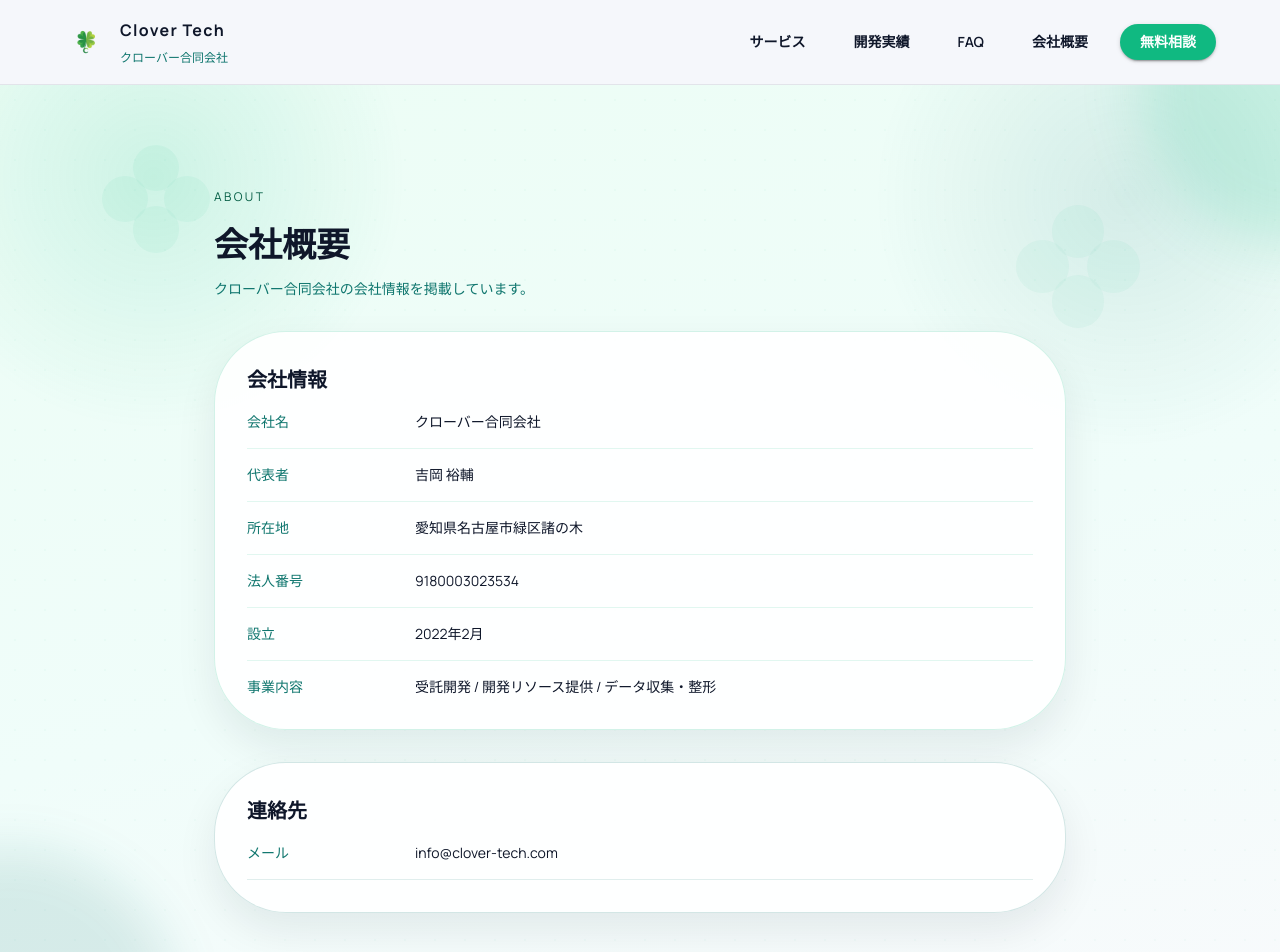
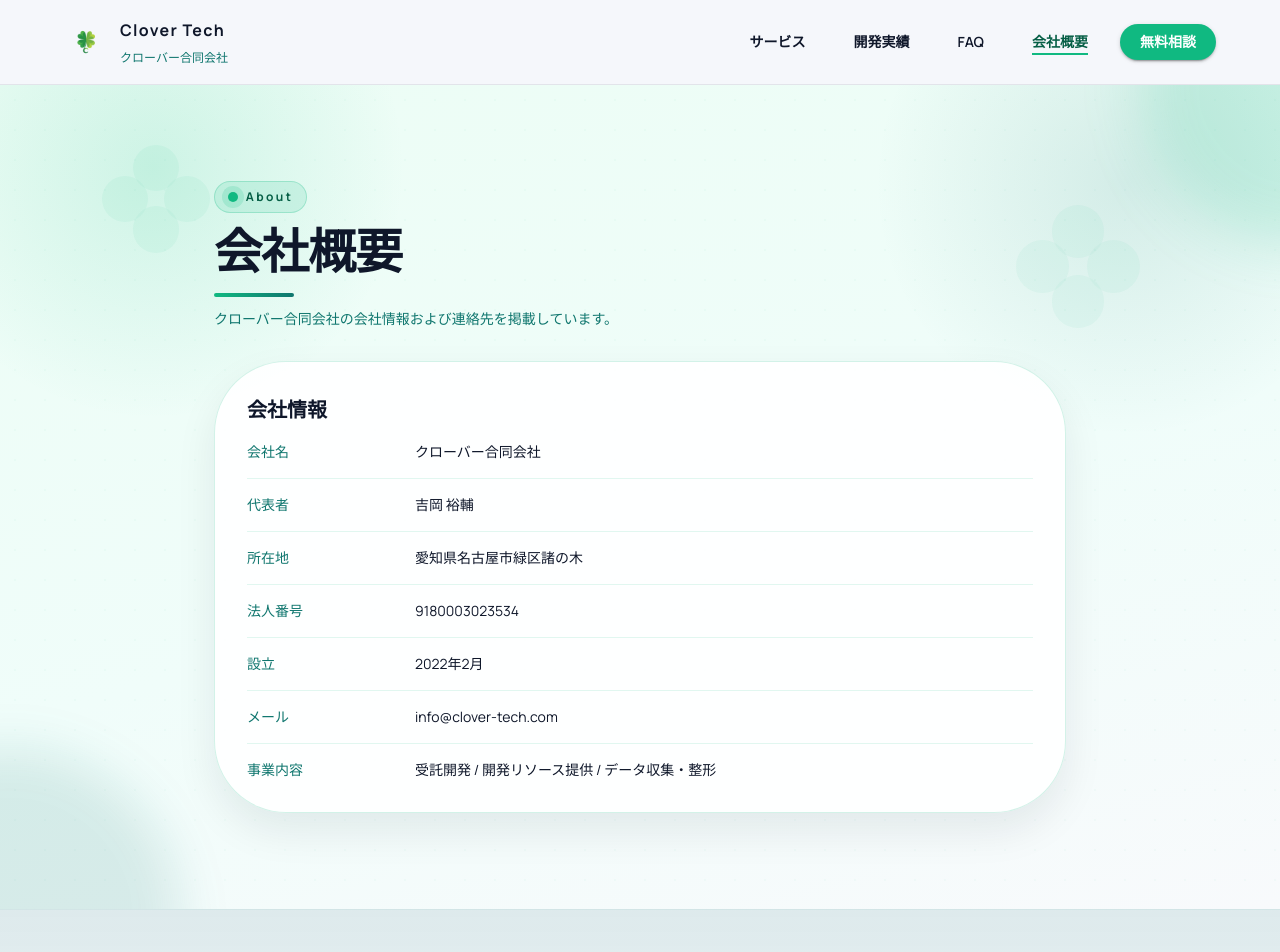
Before and after one commit to yy-yoshioka/clover-tech-web, a Next.js app: page /about in a window 1280 px wide. Shown: the top 952 px of the page. Built offline with nearby package versions, Linux system fonts and the light colour scheme.

Commit message:
Add section heading component and active header state

```diff
--- a/app/about/page.tsx
+++ b/app/about/page.tsx
@@ -2,12 +2,14 @@ import { Box, Container, Stack, Typography } from "@mui/material";
 import { alpha } from "@mui/material/styles";
 
 import CloverBackdrop from "@/src/components/backgrounds/CloverBackdrop";
+import SectionHeading from "@/src/components/SectionHeading";
 import { companyContact, companyProfile } from "@/src/data/company";
 import { brandColors } from "@/src/theme/colors";
 
 const companyServices = [
   { label: "事業内容", value: "受託開発 / 開発リソース提供 / データ収集・整形" },
 ];
+const companyDetails = [...companyProfile, ...companyContact, ...companyServices];
 
 export default function AboutPage() {
   return (
@@ -15,20 +17,11 @@ export default function AboutPage() {
       <CloverBackdrop variant="section" />
       <Container maxWidth="md" sx={{ position: "relative", zIndex: 2 }}>
         <Stack spacing={4}>
-          <Stack spacing={1.5} sx={{ textAlign: { xs: "center", md: "left" } }}>
-            <Typography
-              variant="overline"
-              sx={{ color: brandColors.tertiary, letterSpacing: "0.2em" }}
-            >
-              About
-            </Typography>
-            <Typography variant="h4" sx={{ color: "text.primary" }}>
-              会社概要
-            </Typography>
-            <Typography variant="body2" sx={{ color: brandColors.secondary, maxWidth: 720 }}>
-              クローバー合同会社の会社情報を掲載しています。
-            </Typography>
-          </Stack>
+          <SectionHeading
+            eyebrow="About"
+            title="会社概要"
+            subtitle="クローバー合同会社の会社情報および連絡先を掲載しています。"
+          />
 
           <Box
             sx={{
@@ -44,69 +37,18 @@ export default function AboutPage() {
                   会社情報
                 </Typography>
                 <Stack spacing={2}>
-                {companyProfile.map((item) => (
+                  {companyDetails.map((item, index) => (
                     <Box
                       key={item.label}
                       sx={{
                         display: "grid",
                         gridTemplateColumns: { xs: "1fr", sm: "160px 1fr" },
                         gap: 1,
-                      borderBottom: `1px solid ${alpha(brandColors.primary, 0.12)}`,
-                      pb: 2,
-                    }}
-                  >
-                    <Typography variant="body2" sx={{ color: brandColors.secondary }}>
-                      {item.label}
-                    </Typography>
-                    <Typography variant="body2" sx={{ color: "text.primary" }}>
-                      {item.value}
-                    </Typography>
-                  </Box>
-                ))}
-                {companyServices.map((item) => (
-                  <Box
-                    key={item.label}
-                    sx={{
-                      display: "grid",
-                      gridTemplateColumns: { xs: "1fr", sm: "160px 1fr" },
-                      gap: 1,
-                    }}
-                  >
-                    <Typography variant="body2" sx={{ color: brandColors.secondary }}>
-                      {item.label}
-                    </Typography>
-                    <Typography variant="body2" sx={{ color: "text.primary" }}>
-                      {item.value}
-                    </Typography>
-                  </Box>
-                ))}
-              </Stack>
-            </Stack>
-          </Box>
-
-          <Box
-            sx={{
-              borderRadius: 4,
-              border: `1px solid ${alpha(brandColors.secondary, 0.18)}`,
-              bgcolor: "rgba(255,255,255,0.9)",
-              p: { xs: 3, md: 4 },
-              boxShadow: "0 18px 40px rgba(15, 23, 42, 0.08)",
-            }}
-          >
-            <Stack spacing={2}>
-              <Typography variant="h6" sx={{ color: "text.primary" }}>
-                連絡先
-              </Typography>
-              <Stack spacing={2}>
-                {companyContact.map((item) => (
-                  <Box
-                    key={item.label}
-                    sx={{
-                      display: "grid",
-                      gridTemplateColumns: { xs: "1fr", sm: "160px 1fr" },
-                      gap: 1,
-                      borderBottom: `1px solid ${alpha(brandColors.secondary, 0.12)}`,
-                      pb: 2,
+                        borderBottom:
+                          index === companyDetails.length - 1
+                            ? "none"
+                            : `1px solid ${alpha(brandColors.primary, 0.12)}`,
+                        pb: index === companyDetails.length - 1 ? 0 : 2,
                       }}
                     >
                       <Typography variant="body2" sx={{ color: brandColors.secondary }}>
--- a/src/components/Header.tsx
+++ b/src/components/Header.tsx
@@ -1,4 +1,9 @@
+"use client";
+
 import { Box, Button, Container, Stack, Typography } from "@mui/material";
+import { usePathname } from "next/navigation";
+
+import { brandColors } from "@/src/theme/colors";
 
 import AppLink from "@/src/components/AppLink";
 
@@ -10,6 +15,16 @@ const navItems = [
 ];
 
 export default function Header() {
+  const pathname = usePathname();
+  const isActive = (href: string) => {
+    const basePath = href.split("#")[0];
+    if (!basePath || basePath === "/") {
+      return false;
+    }
+
+    return pathname === basePath || pathname.startsWith(`${basePath}/`);
+  };
+
   return (
     <Box
       component="header"
@@ -49,11 +64,26 @@ export default function Header() {
           </AppLink>
           <Stack direction="row" alignItems="center" spacing={1.5}>
             <Stack direction="row" spacing={1} sx={{ display: { xs: "none", md: "flex" } }}>
-              {navItems.map((item) => (
-                <Button key={item.label} color="inherit" href={item.href}>
+              {navItems.map((item) => {
+                const active = isActive(item.href);
+
+                return (
+                  <Button
+                    key={item.label}
+                    color="inherit"
+                    href={item.href}
+                    sx={{
+                      textDecoration: active ? "underline" : "none",
+                      textDecorationThickness: "2px",
+                      textUnderlineOffset: "6px",
+                      textDecorationColor: brandColors.primary,
+                      color: active ? brandColors.tertiary : "inherit",
+                    }}
+                  >
                   {item.label}
-                </Button>
-              ))}
+                  </Button>
+                );
+              })}
             </Stack>
             <Button variant="contained" color="primary" href="/contact">
               無料相談
--- /dev/null
+++ b/src/components/SectionHeading.tsx
@@ -0,0 +1,72 @@
+import { Box, Stack, Typography } from "@mui/material";
+import { alpha } from "@mui/material/styles";
+
+import { brandColors } from "@/src/theme/colors";
+
+type SectionHeadingProps = {
+  title: string;
+  subtitle?: string;
+  eyebrow?: string;
+  align?: "left" | "center";
+};
+
+export default function SectionHeading({
+  title,
+  subtitle,
+  eyebrow,
+  align = "left",
+}: SectionHeadingProps) {
+  const textAlign = align === "center" ? "center" : { xs: "center", md: "left" };
+  const alignItems = align === "center" ? "center" : { xs: "center", md: "flex-start" };
+
+  return (
+    <Stack spacing={1.5} sx={{ textAlign, alignItems }}>
+      {eyebrow ? (
+        <Box
+          sx={{
+            display: "inline-flex",
+            alignItems: "center",
+            gap: 1,
+            px: 1.6,
+            py: 0.6,
+            borderRadius: 999,
+            bgcolor: alpha(brandColors.primary, 0.12),
+            border: `1px solid ${alpha(brandColors.primary, 0.24)}`,
+          }}
+        >
+          <Box
+            sx={{
+              width: 10,
+              height: 10,
+              borderRadius: "50%",
+              bgcolor: brandColors.primary,
+              boxShadow: `0 0 0 6px ${alpha(brandColors.primary, 0.16)}`,
+            }}
+          />
+          <Typography
+            variant="caption"
+            sx={{ color: brandColors.tertiary, letterSpacing: "0.2em", fontWeight: 700 }}
+          >
+            {eyebrow}
+          </Typography>
+        </Box>
+      ) : null}
+      <Typography variant="h3" sx={{ color: "text.primary", letterSpacing: "-0.02em" }}>
+        {title}
+      </Typography>
+      <Box
+        sx={{
+          width: { xs: 64, md: 80 },
+          height: 4,
+          borderRadius: 999,
+          background: `linear-gradient(90deg, ${brandColors.primary}, ${brandColors.secondary})`,
+        }}
+      />
+      {subtitle ? (
+        <Typography variant="body2" sx={{ color: brandColors.secondary, maxWidth: 720 }}>
+          {subtitle}
+        </Typography>
+      ) : null}
+    </Stack>
+  );
+}
```
Lines whose indentation alone changed are shown as unchanged.
